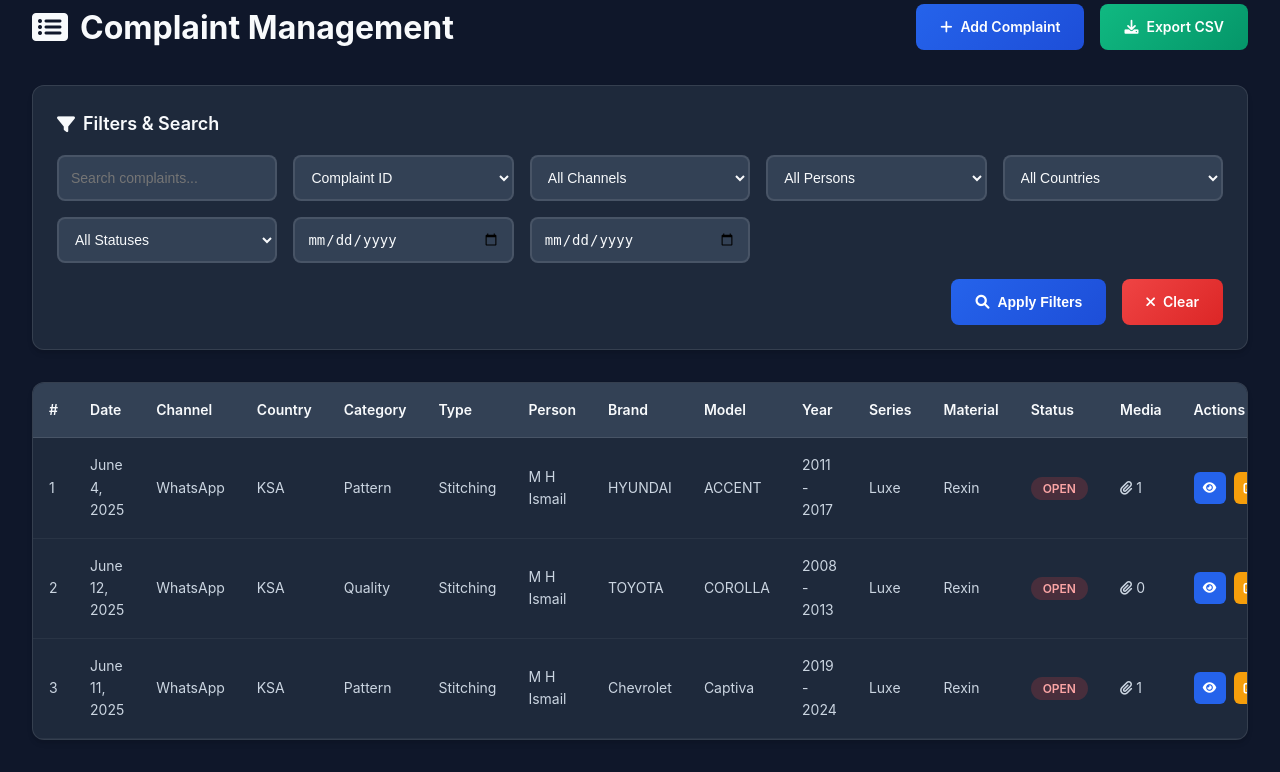
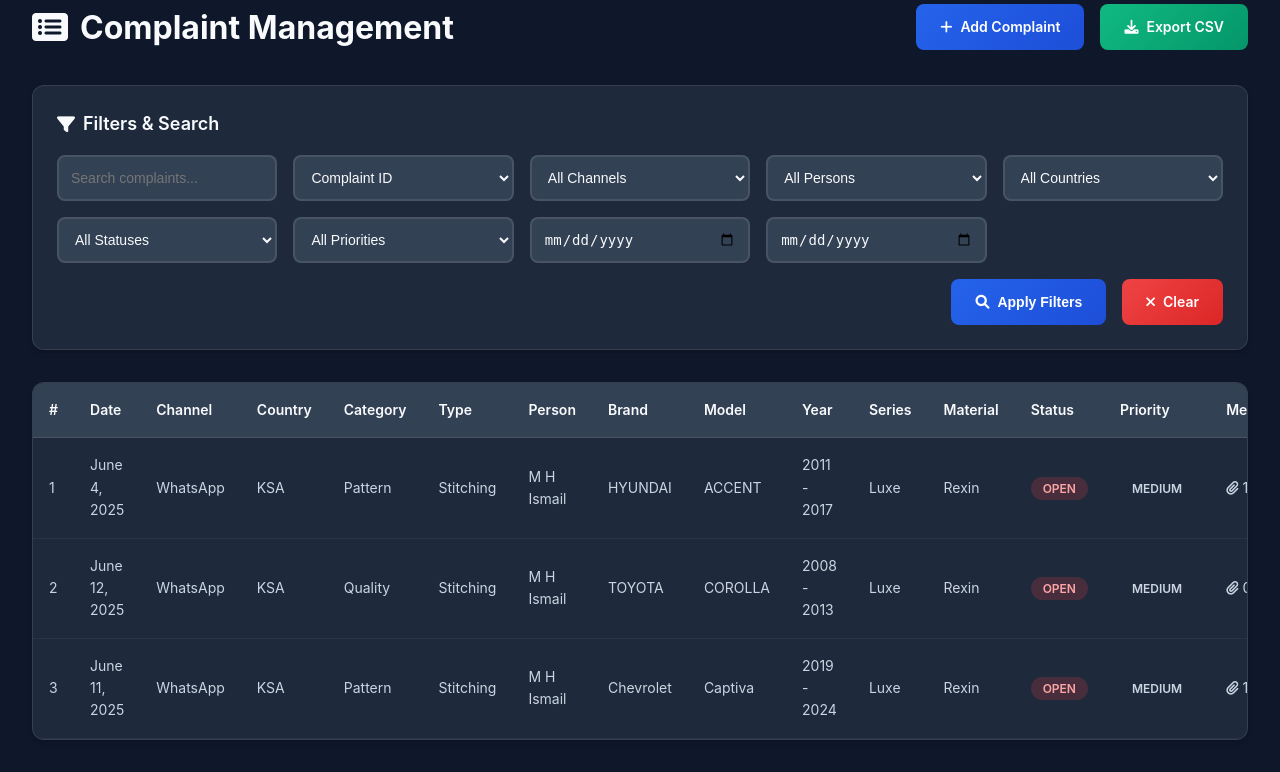
Before and after one commit to anish3464/Test-fabro, a Django app: page /complaints/ in a window 1280 px wide. Shown: the part 133-905 px from the top of the page. Run offline with Django 5.2, Linux system fonts and the light colour scheme; a user stored in the database is signed in; data comes from the database, SQL or seed files in the repository.

Commit message:
`Added priority field to Complaint model and forms, and updated templates and views to reflect the change.`

```diff
--- a/management/forms.py
+++ b/management/forms.py
@@ -55,7 +55,7 @@ class ComplaintForm(forms.ModelForm):
         model = Complaint
         fields = [
             'complaint_id','date', 'channel', 'country', 'person', 'case_category','case_sub_category', 'series', 'material',
-            'brand', 'model', 'sub_model', 'year', 'status', 'sku',
+            'brand', 'model', 'sub_model', 'year', 'status','priority','sku',
             'complaint_description', 'batch_order',
             'justification_from_factory', 'action_from_factory'
         ]
@@ -74,6 +74,7 @@ class ComplaintForm(forms.ModelForm):
             'sub_model': forms.Select(attrs={'class': 'form-select'}),
             'year': forms.Select(attrs={'class': 'form-select'}),
             'status': forms.Select(attrs={'class': 'form-select'}),
+            'priority': forms.Select(attrs={'class': 'form-select'}),
             'sku': forms.Select(attrs={'class': 'form-select'}),
             'complaint_description': forms.Textarea(attrs={'rows': 3, 'class': 'form-textarea'}),
             'batch_order': forms.TextInput(attrs={'class': 'form-input'}),
--- a/management/models.py
+++ b/management/models.py
@@ -133,6 +133,7 @@ class Complaint(models.Model):
     sub_model = models.ForeignKey('management.SubModel', on_delete=models.SET_NULL, null=True, blank=True)
     year = models.ForeignKey('management.YearRange', on_delete=models.SET_NULL, null=True)
     status = models.CharField(max_length=10, choices=[('Open', 'Open'), ('Closed', 'Closed'), ('On Hold', 'On Hold')], default='Open')
+    priority = models.CharField(max_length=10, choices=[('High', 'High'), ('Medium', 'Medium'), ('Low', 'Low')], default='Medium')
     complaint_description = models.TextField(default="Not Provided")
     batch_order = models.CharField(max_length=100)
     justification_from_factory = models.TextField(blank=True, null=True, default="Not Provided")
--- a/management/templates/management/add_complaint.html
+++ b/management/templates/management/add_complaint.html
@@ -365,6 +365,11 @@
                         <label class="form-label">{{ form.status.label }}</label>
                         {{ form.status }}
                     </div>
+
+                    <div class="form-group">
+                        <label class="form-label">{{ form.priority.label }}</label>
+                        {{ form.priority }}
+                    </div>
                 </div>
 
                 <!-- Contact Information -->
--- a/management/templates/management/complaint_list.html
+++ b/management/templates/management/complaint_list.html
@@ -539,6 +539,13 @@
                         {% endfor %}
                     </select>
 
+                    <select name="priority" class="filter-select">
+                        <option value="">All Priorities</option>
+                        {% for priority in priorities %}
+                            <option value="{{ priority }}" {% if selected_priority == priority %}selected{% endif %}>{{ priority }}</option>
+                        {% endfor %}
+                    </select>
+
                     <input type="date" name="from_date" value="{{ from_date }}" class="filter-input">
                     <input type="date" name="to_date" value="{{ to_date }}" class="filter-input">
                 </div>
@@ -574,6 +581,7 @@
                             <th>Series</th>
                             <th>Material</th>
                             <th>Status</th>
+                            <th>Priority</th>
                             <th>Media</th>
                             <th>Actions</th>
                         </tr>
@@ -596,6 +604,11 @@
                             <td>
                                 <span class="status-badge status-{{ complaint.status|lower|cut:' ' }}">
                                     {{ complaint.status }}
+                                </span>
+                            </td>
+                            <td>
+                                <span class="status-badge status-{{ complaint.priority|lower|cut:' ' }}">
+                                    {{ complaint.priority }}
                                 </span>
                             </td>
                             <td>
@@ -639,6 +652,14 @@
                                             <div class="detail-value">
                                                 <span class="status-badge status-{{ complaint.status|lower|cut:' ' }}">
                                                     {{ complaint.status }}
+                                                </span>
+                                            </div>
+                                        </div>
+                                        <div class="detail-item">
+                                            <div class="detail-label">Priority</div>
+                                            <div class="detail-value">
+                                                <span class="status-badge status-{{ complaint.priority|lower|cut:' ' }}">
+                                                    {{ complaint.priority }}
                                                 </span>
                                             </div>
                                         </div>
--- a/management/templates/management/edit_complaint.html
+++ b/management/templates/management/edit_complaint.html
@@ -431,6 +431,11 @@
                         <label class="form-label">{{ form.status.label }}</label>
                         {{ form.status }}
                     </div>
+
+                    <div class="form-group">
+                        <label class="form-label">{{ form.priority.label }}</label>
+                        {{ form.priority }}
+                    </div>
                 </div>
 
                 <!-- Contact Information -->
--- a/management/views.py
+++ b/management/views.py
@@ -287,6 +287,7 @@ def complaint_list(request):
     selected_brand = request.GET.get('brand')
     selected_country = request.GET.get('country')
     selected_status = request.GET.get('status')
+    selected_priority = request.GET.get('priority')
     selected_channel = request.GET.get('channel')
     selected_person = request.GET.get('person')
     selected_case_category = request.GET.get('case_category')
@@ -300,6 +301,8 @@ def complaint_list(request):
         complaints = complaints.filter(**filter_kwargs)
     if selected_status:
         complaints = complaints.filter(status=selected_status)
+    if selected_priority:
+        complaints = complaints.filter(priority=selected_priority)
     if selected_channel:
         complaints = complaints.filter(channel=selected_channel)
     if selected_person:
@@ -330,6 +333,7 @@ def complaint_list(request):
     case_sub_categories = MasterSetting.objects.filter(id__in=Complaint.objects.values_list('case_sub_category', flat=True).distinct())
     persons = MasterSetting.objects.filter(id__in=Complaint.objects.values_list('person', flat=True).distinct())
     statuses = Complaint.objects.values_list('status', flat=True).distinct()
+    priorities = Complaint.objects.values_list('priority', flat=True).distinct()
     sku = Complaint.objects.values_list('sku__code', flat=True).distinct()
 
     # Status Pie Data
@@ -354,10 +358,10 @@ def complaint_list(request):
         'selected_case_sub_category': selected_case_sub_category,
         'selected_brand': selected_brand,
         'selected_country': selected_country,
-        'selected_status': selected_status,
         'selected_channel': selected_channel,
         'selected_person': selected_person,
         'selected_status': selected_status,
+        'selected_priority': selected_priority,
         'from_date': from_date,
         'to_date': to_date,
         'brands': brands,
@@ -367,6 +371,7 @@ def complaint_list(request):
         'case_sub_categories': case_sub_categories,
         'persons': persons,
         'statuses': statuses,
+        'priorities': priorities,
         'sku': sku
     })
 
```
Also changed, not shown: management/migrations/0012_complaint_priority.py (added).
